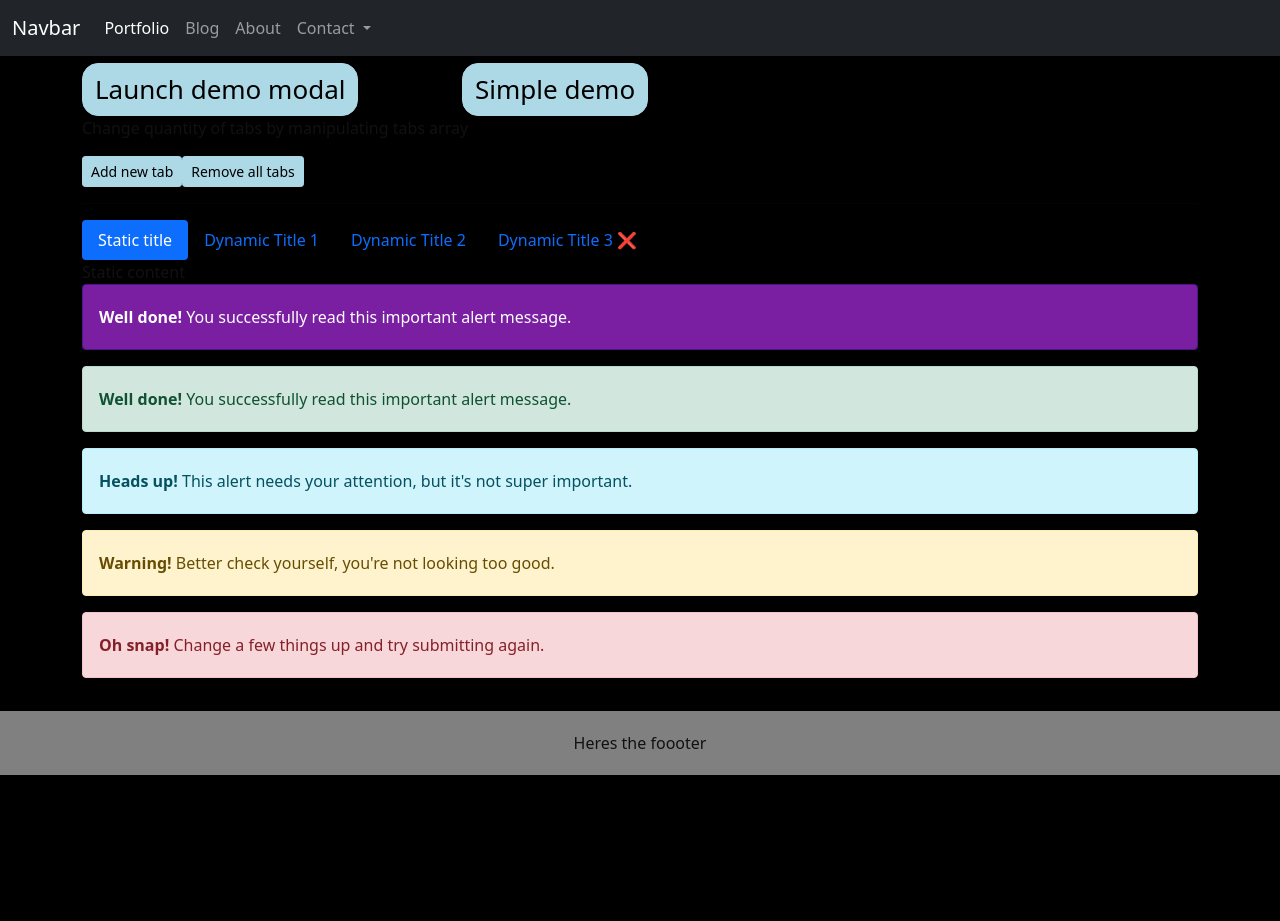
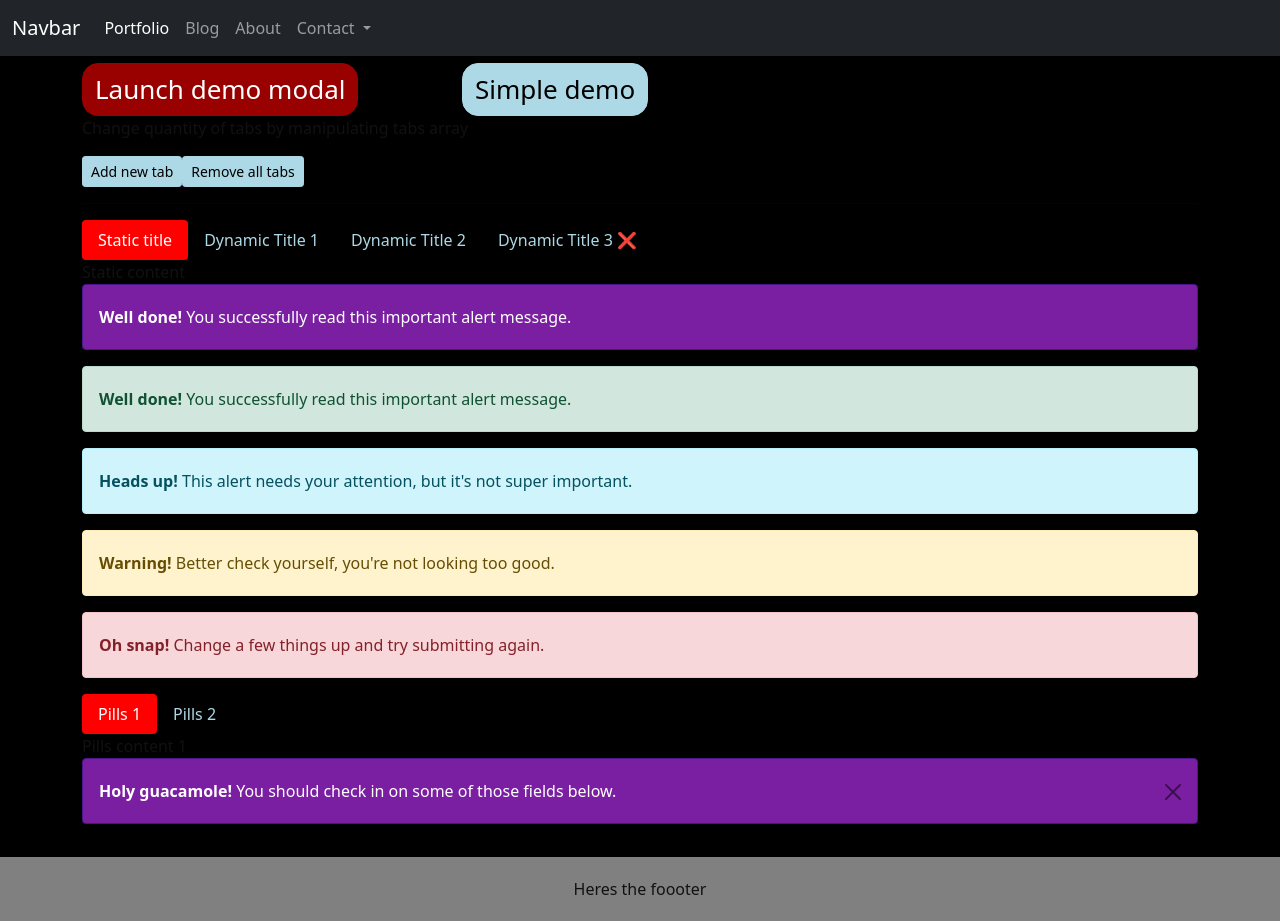
Before and after one commit to ispodeon/demo-app, an Angular app: page /blog in a window 1280 px wide. Before the commit the page ends 800 px from the top, so only its background shows below. Built offline with nearby package versions, Linux system fonts and the light colour scheme.

Commit message:
more experimenting with bootstrap and angular bootstrap together for customizing components

```diff
--- a/src/app/app.component.html
+++ b/src/app/app.component.html
@@ -35,7 +35,7 @@
         <div class="col-12">
             <div class="row row-cols-3">
                 <div class="col">
-                    <button type="button" class="btn btn-primary" data-bs-toggle="modal" data-bs-target="#exampleModal" (click)="buttonClicked(modal)">
+                    <button type="button" class="btn btn-ryan-color" data-bs-toggle="modal" data-bs-target="#exampleModal" (click)="buttonClicked(modal)">
                         Launch demo modal
                       </button>
                     <div class="modal fade" id="exampleModal" tabindex="-1" aria-labelledby="exampleModalLabel" aria-hidden="true" #modal>
--- a/src/app/app.component.ts
+++ b/src/app/app.component.ts
@@ -6,7 +6,7 @@ import { Weather } from './weather-data';
 @Component({
   selector: 'app-root',
   templateUrl: './app.component.html',
-  styleUrls: ['./app.component.css']
+  styleUrls: ['./app.component.scss']
 })
 export class AppComponent implements OnInit, OnDestroy{
   title = 'demo-app';
--- a/src/app/blog/blog.component.html
+++ b/src/app/blog/blog.component.html
@@ -35,4 +35,16 @@
             <strong>Oh snap!</strong> Change a few things up and try submitting again.
         </alert>
     </div>
+    <div class="col-12">
+        <tabset type="pills">
+            <tab heading="Pills 1">Pills content 1</tab>
+            <tab heading="Pills 2">Pills content 2</tab>
+        </tabset>
+    </div>
+    <div class="col-12">
+        <div class="alert alert-md-color alert-dismissible fade show" role="alert">
+            <strong>Holy guacamole!</strong> You should check in on some of those fields below.
+            <button type="button" class="btn-close" data-bs-dismiss="alert" aria-label="Close"></button>
+        </div>
+    </div>
 </div>
--- a/src/styles.scss
+++ b/src/styles.scss
@@ -23,6 +23,8 @@ $btn-font-size: 26px;
 $btn-border-radius: 16px;
 $alert-padding-y: 20px;
 $progress-bar-bg: black;
+$progress-font-size: 20px;
+$nav-pills-link-active-bg: red;
 // 4. Include any optional Bootstrap components as you like
 @import "../node_modules/bootstrap/scss/root";
 @import "../node_modules/bootstrap/scss/reboot";
@@ -35,6 +37,7 @@ $progress-bar-bg: black;
 @import "../node_modules/bootstrap/scss/modal";
 @import "../node_modules/bootstrap/scss/alert";
 @import "../node_modules/bootstrap/scss/progress";
+@import "../node_modules/bootstrap/scss/nav";
 // 5. Add additional custom code here
 
 /* -------------------------------------------------------------------------------- */
```
Also changed, not shown: src/app/app.component.scss (renamed from src/app/app.component.css).
